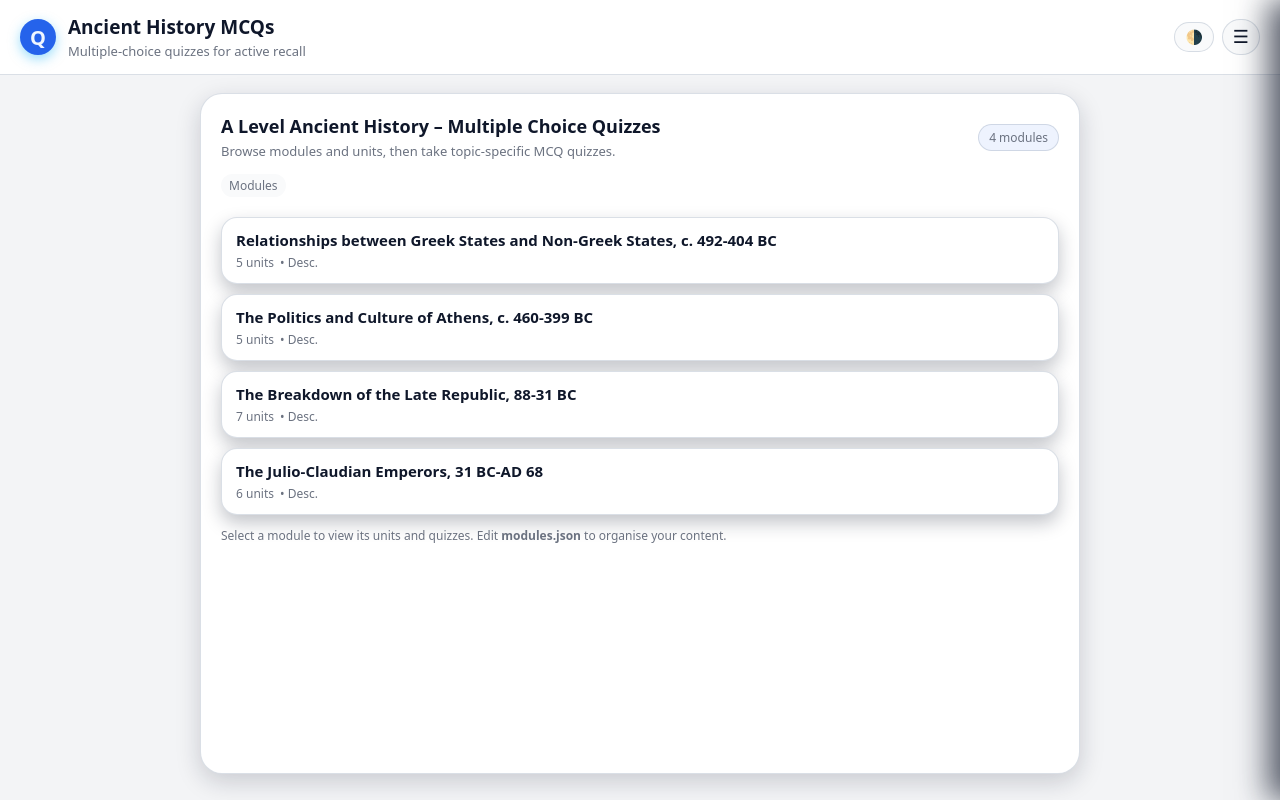
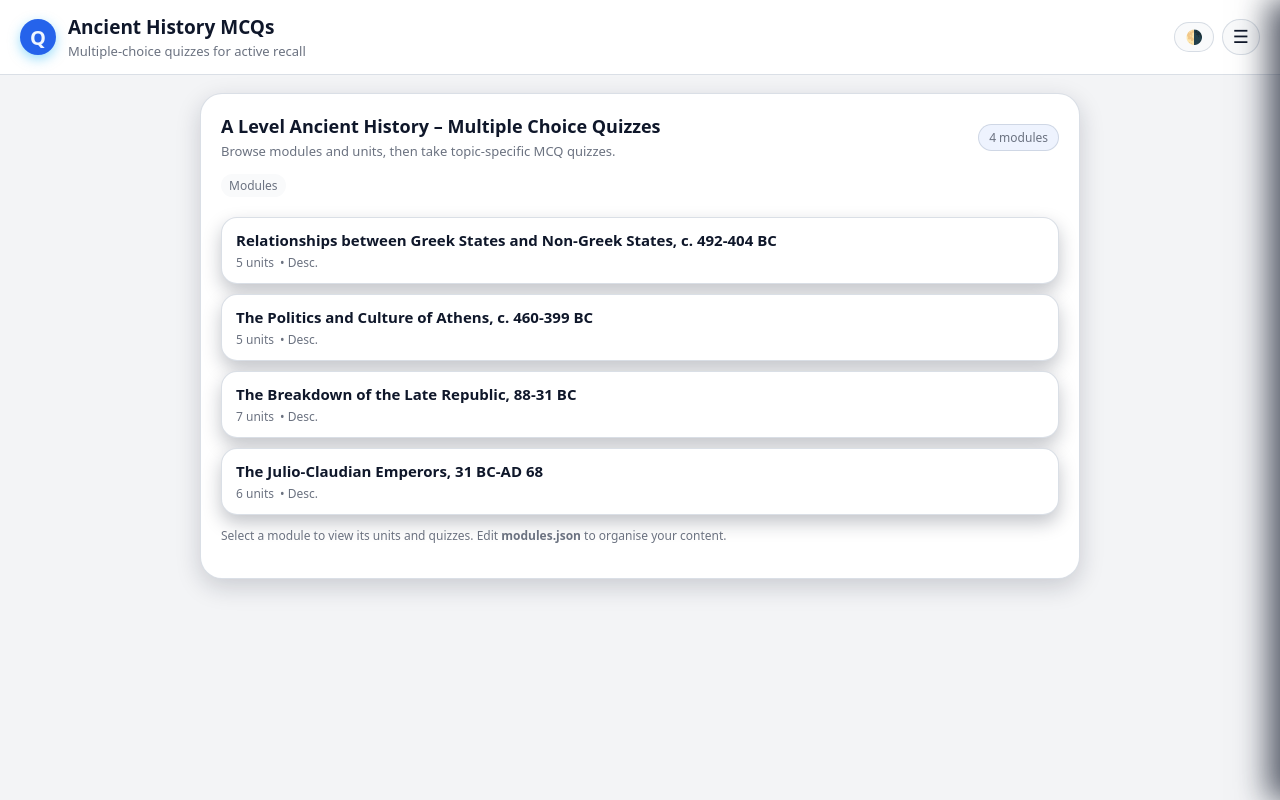
Before and after one commit to Ardith-1989/Multiple-Choice-Quiz, a plain HTML site: page index.html in a window 1280 px wide. Drawn offline with nearby package versions, Linux system fonts and the light colour scheme.

Commit message:
Set background color for app-main and body
Added background color to main app area and ensured consistency with html and body.

```diff
--- a/styles.css
+++ b/styles.css
@@ -38,6 +38,17 @@ body.theme-light {
     --text: #0f172a;
     --text-soft: #6b7280;
     --shadow-soft: 0 8px 24px rgba(15, 23, 42, 0.18);
+}
+
+/* Ensure the main area always has the page background */
+.app-main {
+    background-color: var(--bg);  /* uses light grey in theme-light, dark in dark mode */
+}
+
+/* (optional, but makes sure html and body match too) */
+html,
+body {
+    background-color: var(--bg);
 }
 
 /* ================================
@@ -266,7 +277,8 @@ body {
 .app-main {
     flex: 1;
     display: flex;
-    justify-content: center;
+    justify-content: center;   /* horizontally centre the card */
+    align-items: flex-start;   /* don't stretch vertically – fit content */
     padding: 18px 16px 26px;
 }
 
```
